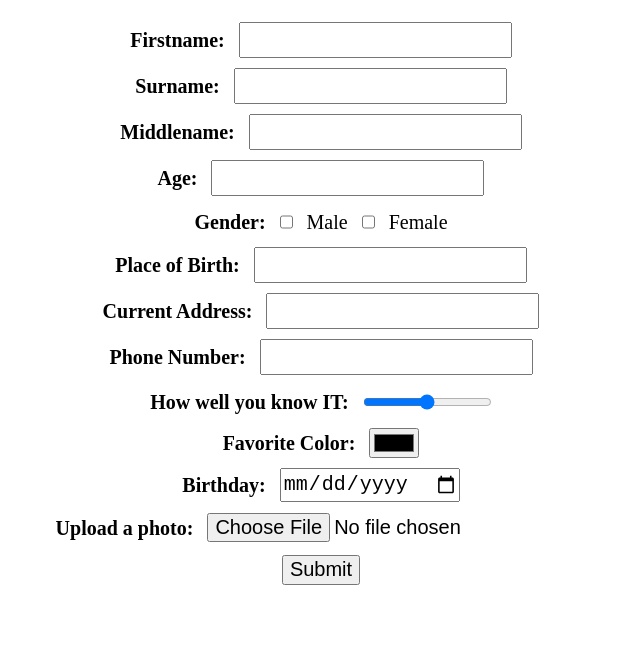
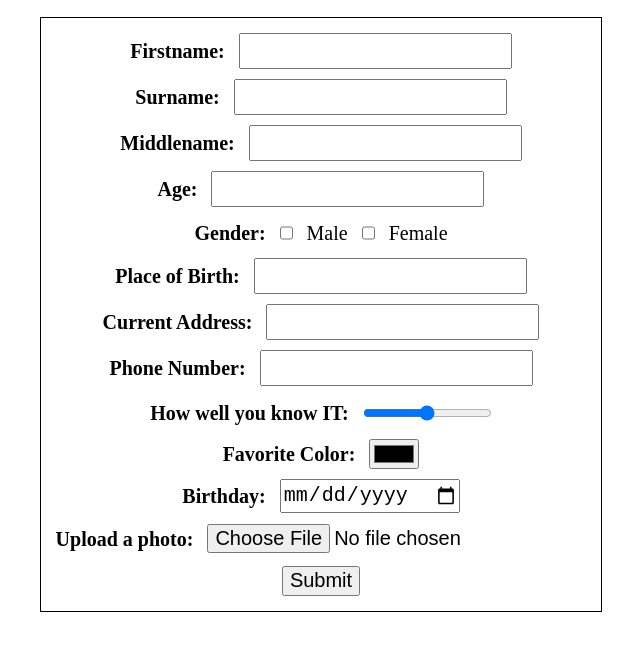
Before and after one commit to BSunnatov135/firstform, a plain HTML site: page index.html in a window 1280 px wide. Shown: the part 57-708 px from the top of the page, without its empty margins (319-959 px from the left). Drawn offline with Linux system fonts and the light colour scheme.

Commit message:
last style change

```diff
--- a/style.css
+++ b/style.css
@@ -9,12 +9,12 @@ label {
 }
 form {
     margin: 0 auto;
-    align-self: center;
-    align-items: center;
+    border: 1px solid black;
     width: fit-content;
     line-height: 40px;
     vertical-align: middle;
     text-align: center;
+    padding: 10px;
 }
 h2 {
     text-align: center;
```
